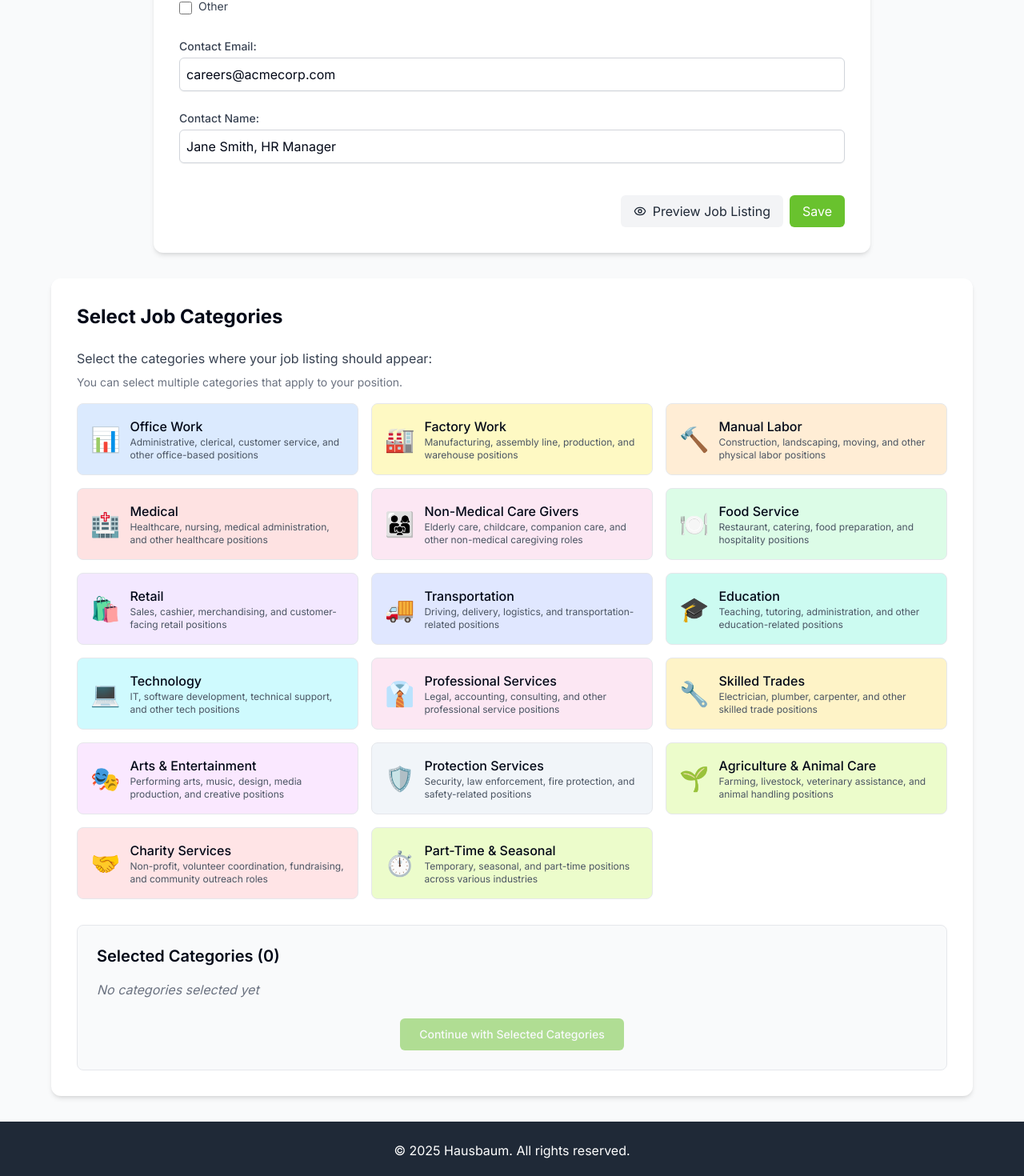
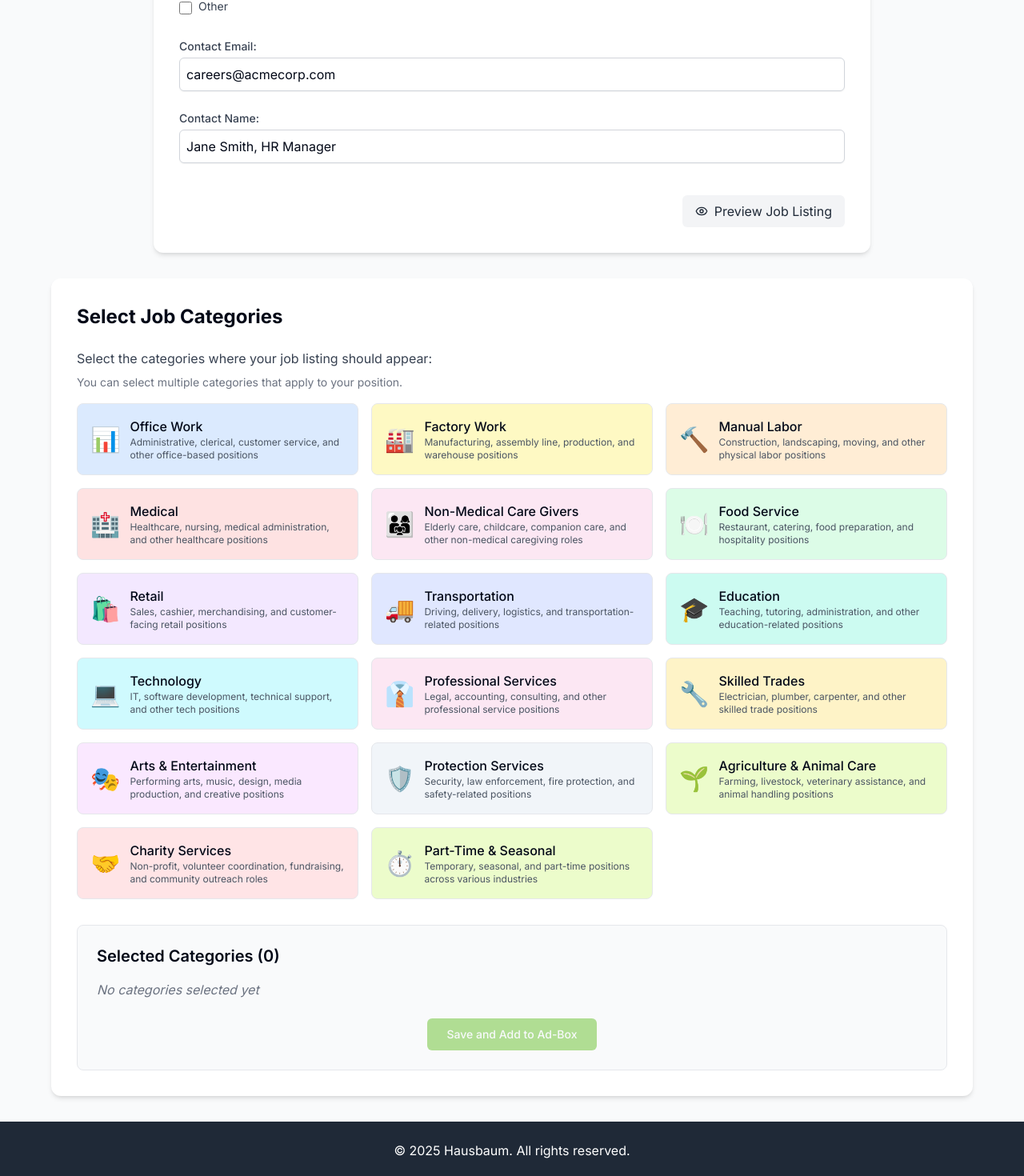
Before and after one commit to HausbaumBiz/Dad, a Next.js app: page /job-listing in a window 1280 px wide. Shown: the part 1939-3409 px from the top of the page at 80% size. Built offline with nearby package versions, Linux system fonts and the light colour scheme.

Commit message:
feat: remove save button and update category button text
Modify job-listing page to remove save button and change button text.

Co-authored-by: null <173468837+HausbaumBiz@users.noreply.github.com>

```diff
--- a/app/job-listing/page.tsx
+++ b/app/job-listing/page.tsx
@@ -1014,12 +1014,7 @@ export default function JobListingPage() {
                     <Eye className="mr-2 h-4 w-4" />
                     Preview Job Listing
                   </button>
-                  <button
-                    type="button"
-                    className="px-4 py-2 bg-primary text-white rounded-md hover:bg-blue-700 transition-colors"
-                  >
-                    Save
-                  </button>
+                  {/* Remove the save button */}
                 </div>
               </form>
             </div>
@@ -1094,7 +1089,7 @@ export default function JobListingPage() {
                     disabled={selectedCategories.length === 0}
                     className={`px-6 py-3 ${selectedCategories.length === 0 ? "opacity-50" : ""}`}
                   >
-                    Continue with Selected Categories
+                    Save and Add to Ad-Box
                   </Button>
                 </div>
               </div>
```
